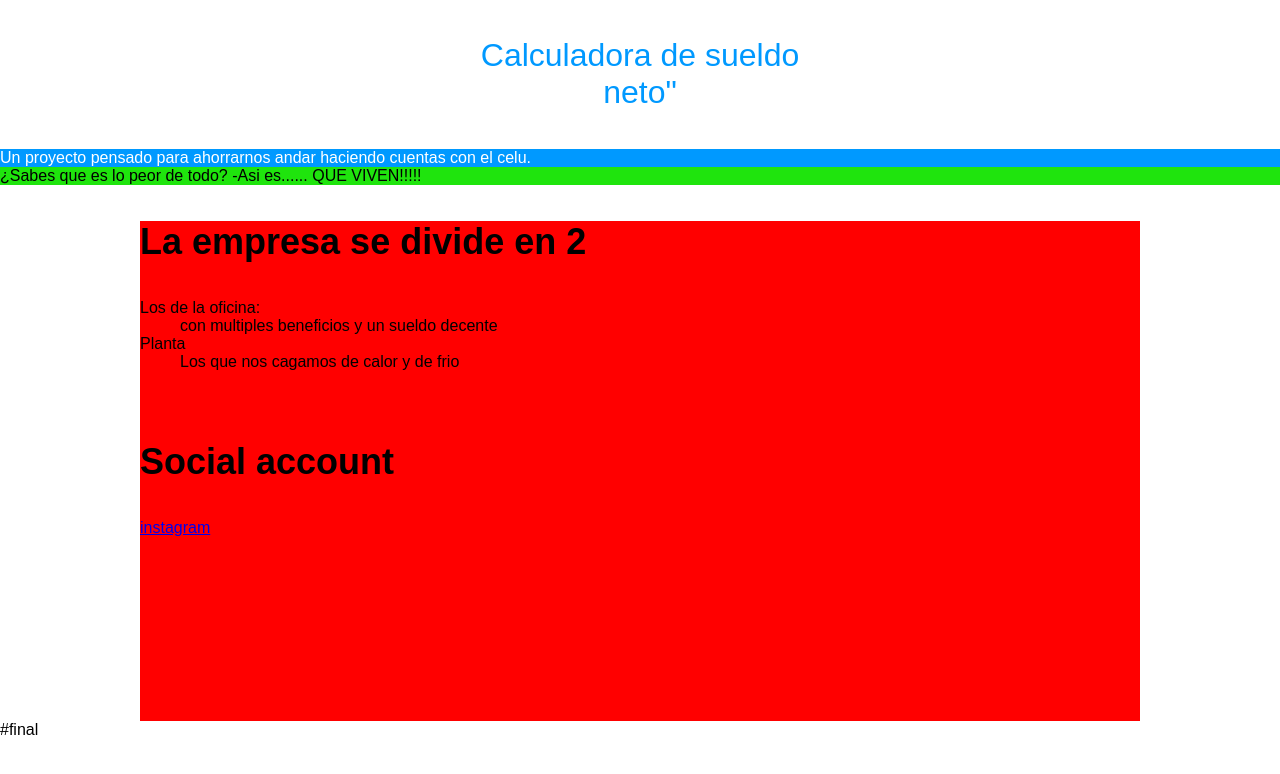
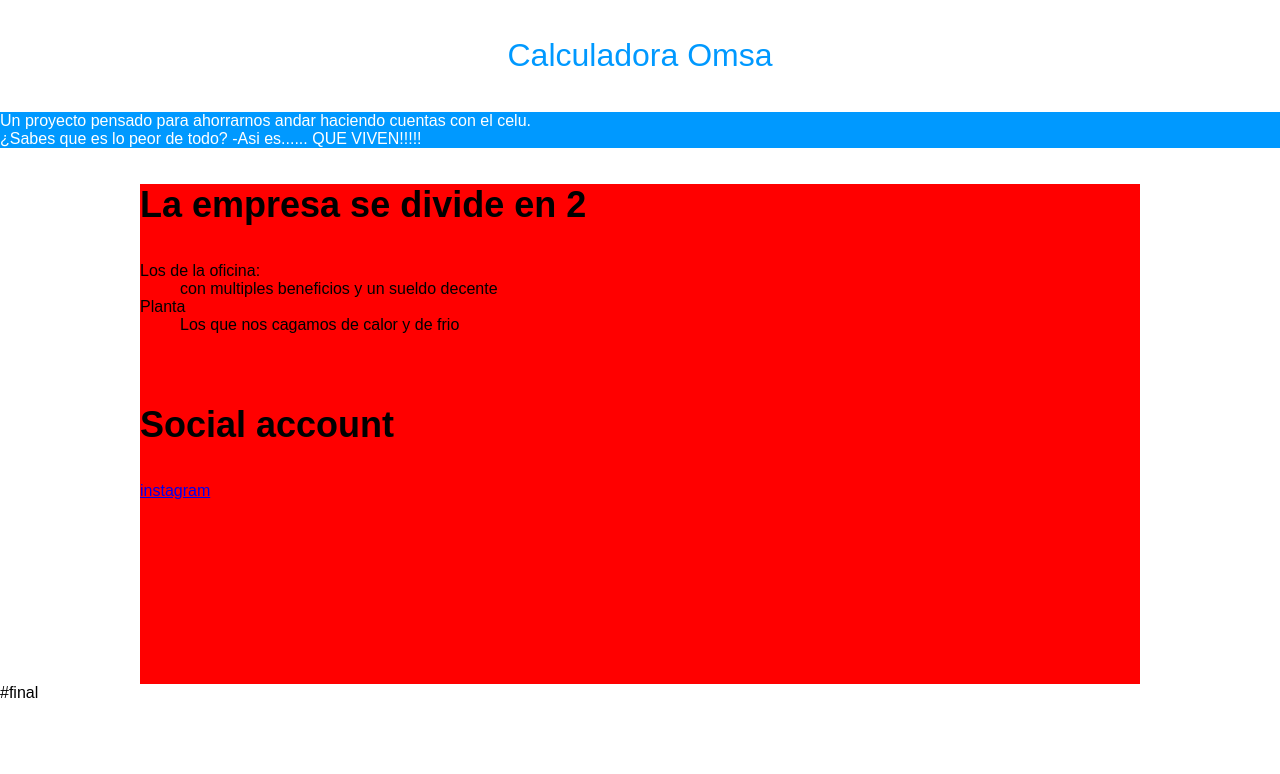
Before and after one commit to WalterMoran24/bwoah, a plain HTML site: page index.html in a window 1280 px wide. Drawn offline with Linux system fonts and the light colour scheme.

Commit message:
nuevos cambios

```diff
--- a/index.html
+++ b/index.html
@@ -7,13 +7,13 @@
   </head>
   <body style="font-family: Arial, sans-serif;margin: 0%;">
     <header style="background-color:rgb(255, 255, 255);color:rgb(0, 153, 255);text-align: center;padding: 16px;">
-      <h1 style= "display: inline-block;width:400px;font-weight: 400;">Calculadora de sueldo neto"</h1>
+      <h1 style= "display: inline-block;width:400px;font-weight: 400;">Calculadora Omsa</h1>
     </header>
 
     <div style="background-color:rgb(0, 153, 255);color:rgb(255, 255, 255);text-align: left;">
       Un proyecto pensado para ahorrarnos andar haciendo cuentas con el celu.
     </div>
-    <div style= "background-color:rgb(31, 228, 13);color:rgb(0, 0, 0);text-align: left;">
+    <div style= "background-color:rgb(0, 153, 255);color:rgb(255, 255, 255);text-align: left;">
       ¿Sabes que es lo peor de todo?
       -Asi es......
       QUE VIVEN!!!!!
```
